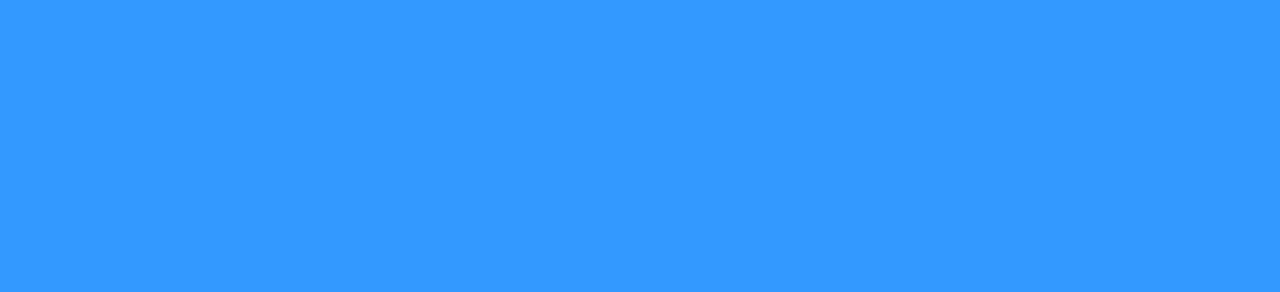
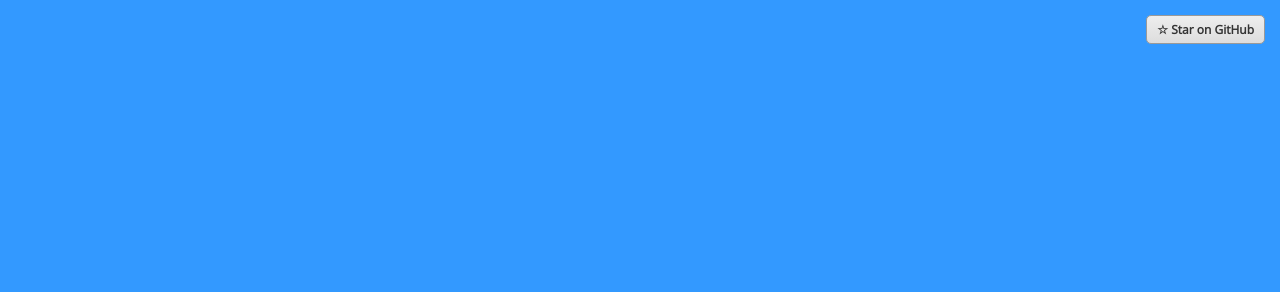
Before and after one commit to waywardwanderergame/wayward-wanderer, a plain HTML site: page index.html in a window 1280 px wide. Shown: the top 292 px of the page. Drawn offline with nearby package versions, Linux system fonts and the light colour scheme; some packages are replaced by stand-ins of ours.

Commit message:
Add a "Star on GitHub" button

```diff
--- a/index.html
+++ b/index.html
@@ -136,6 +136,16 @@
       </form>
     </main>
 
+    <!-- GitHub button -->
+    <a
+      id="github-button"
+      href="https://github.com/waywardwanderergame/wayward-wanderer"
+      target="_blank"
+      aria-label="Star waywardwanderergame/wayward-wanderer on GitHub"
+      draggable="false"
+      >&star; Star on GitHub</a
+    >
+
     <!-- Google Street View Panorama -->
     <div id="pano"></div>
 
--- a/style.css
+++ b/style.css
@@ -241,6 +241,35 @@ body {
 }
 
 /*
+ * GitHub Button
+ */
+
+#github-button {
+  position: fixed;
+  right: 15px;
+  top: 15px;
+  color: white;
+  text-decoration: none;
+  font-size: 12px;
+  color: #333;
+  font-weight: 600;
+  background-color: #ddd;
+  background-image: linear-gradient(#eee, #ddd);
+  padding: 5px 10px;
+  border-radius: 5px;
+  border: 1px solid #999;
+}
+
+#github-button:hover,
+#github-button:active {
+  border-color: #333;
+}
+
+#github-button:active {
+  background-image: linear-gradient(#ccc, #ddd);
+}
+
+/*
  * Google Street View Panorama
  */
 
```
